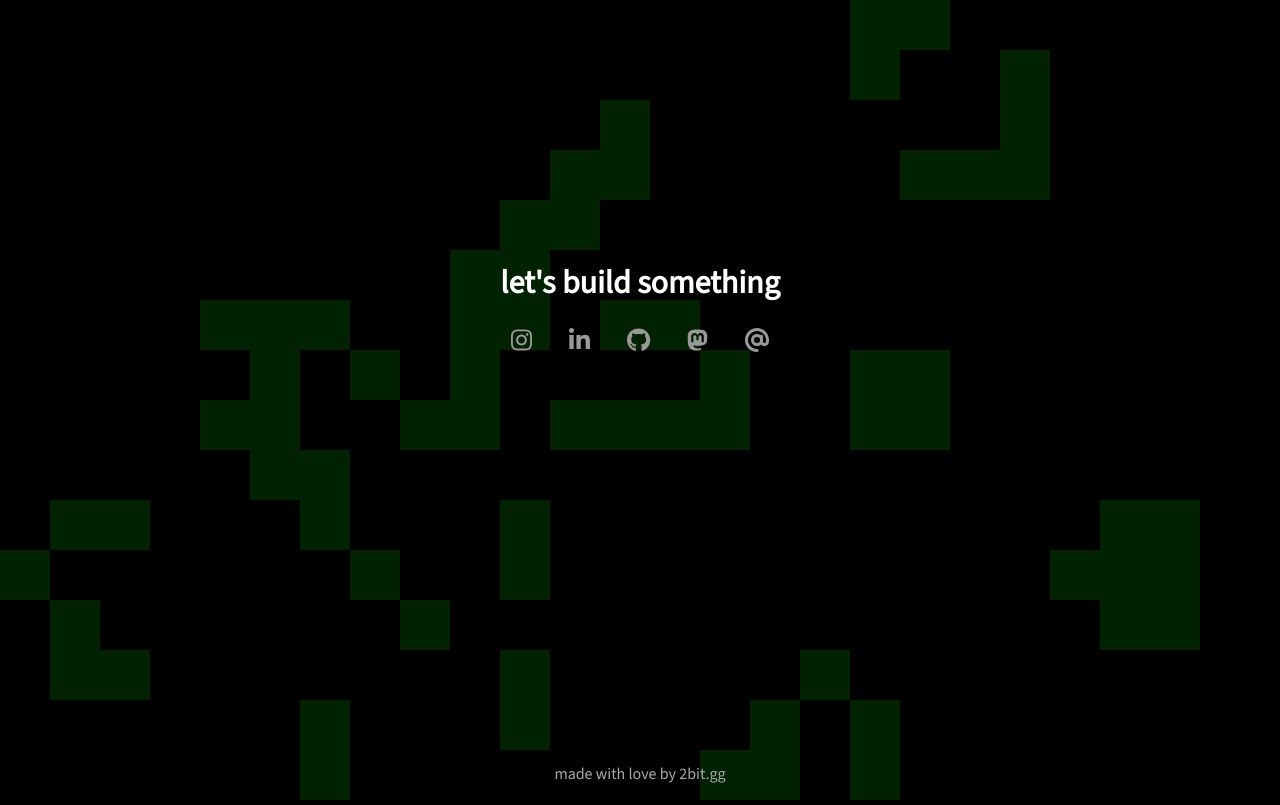
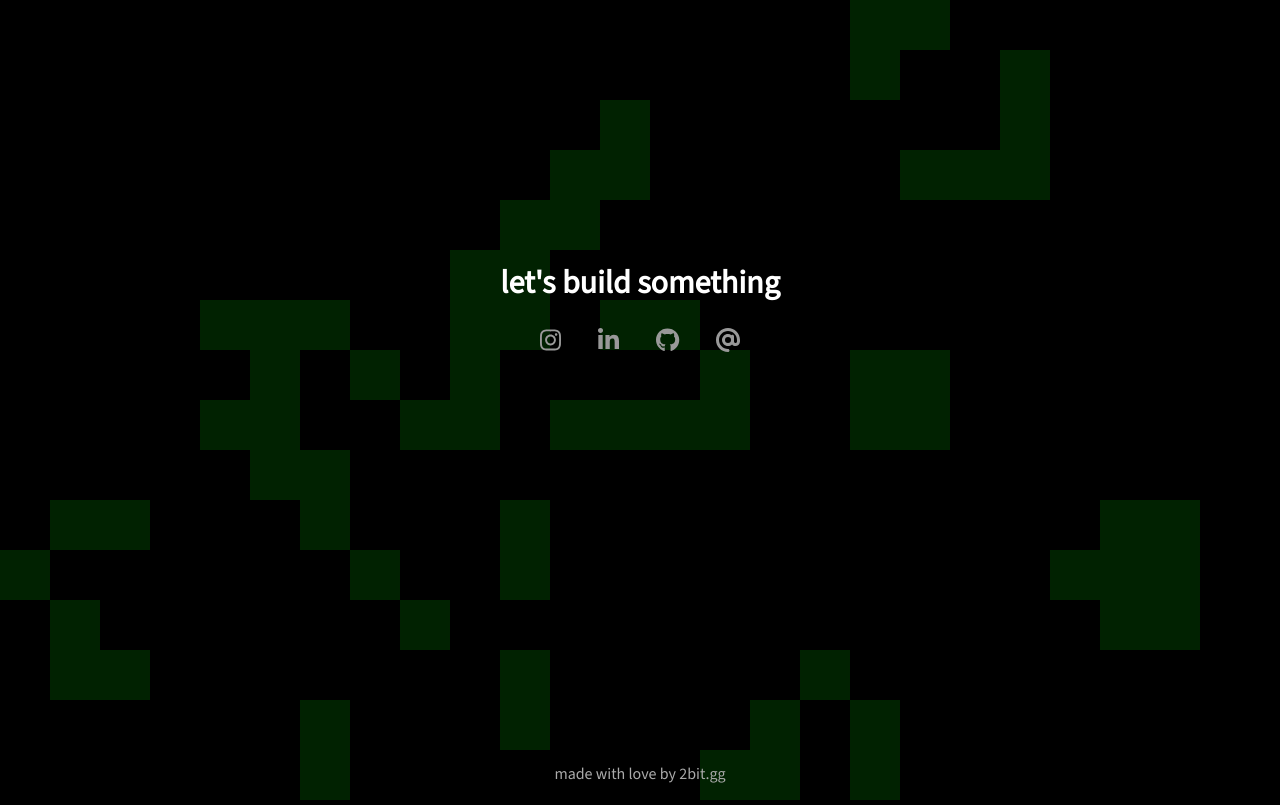
Before and after one commit to twobitint/twobit-website, a website built with Vite: page index.html in a window 1280 px wide. Built offline with nearby package versions, Linux system fonts and the light colour scheme.

Commit message:
remove mastodon link

```diff
--- a/index.html
+++ b/index.html
@@ -24,7 +24,6 @@
         <a href="https://www.instagram.com/justinlabak/" aria-label="instagram"><i class="fa-brands fa-instagram"></i></a>
         <a href="https://www.linkedin.com/in/justinlabak/" aria-label="linkedin"><i class="fa-brands fa-linkedin-in"></i></a>
         <a href="https://github.com/twobitint" aria-label="github"><i class="fa-brands fa-github"></i></a>
-        <a rel="me" href="https://2bit.social/@justin" aria-label="fediverse"><i class="fa-brands fa-mastodon"></i></a>
         <a href="mailto:justin@2bit.gg" aria-label="email"><i class="fa-solid fa-at"></i></a>
       </h2>
     </main>
```
Also changed, not shown: dist/index.html.
